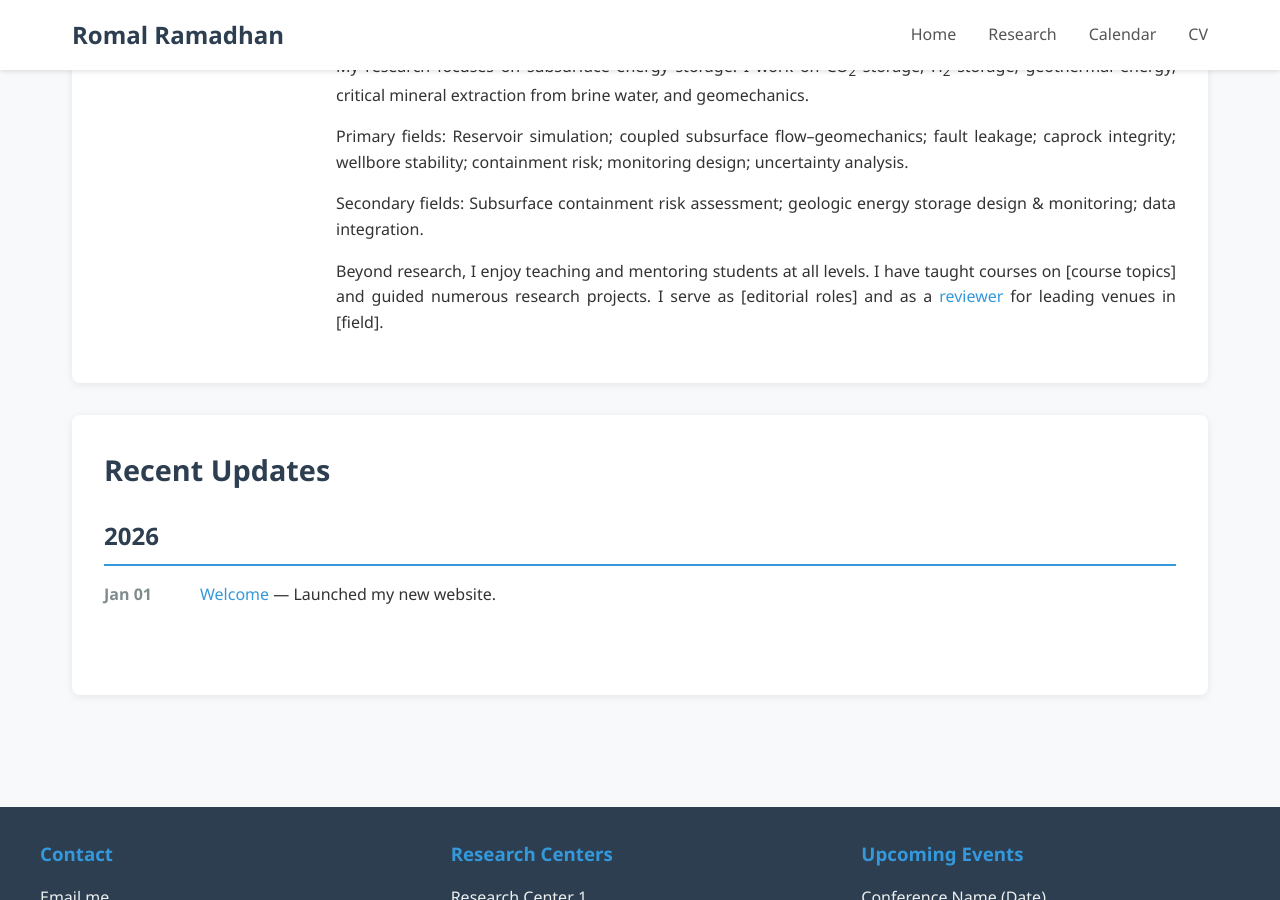
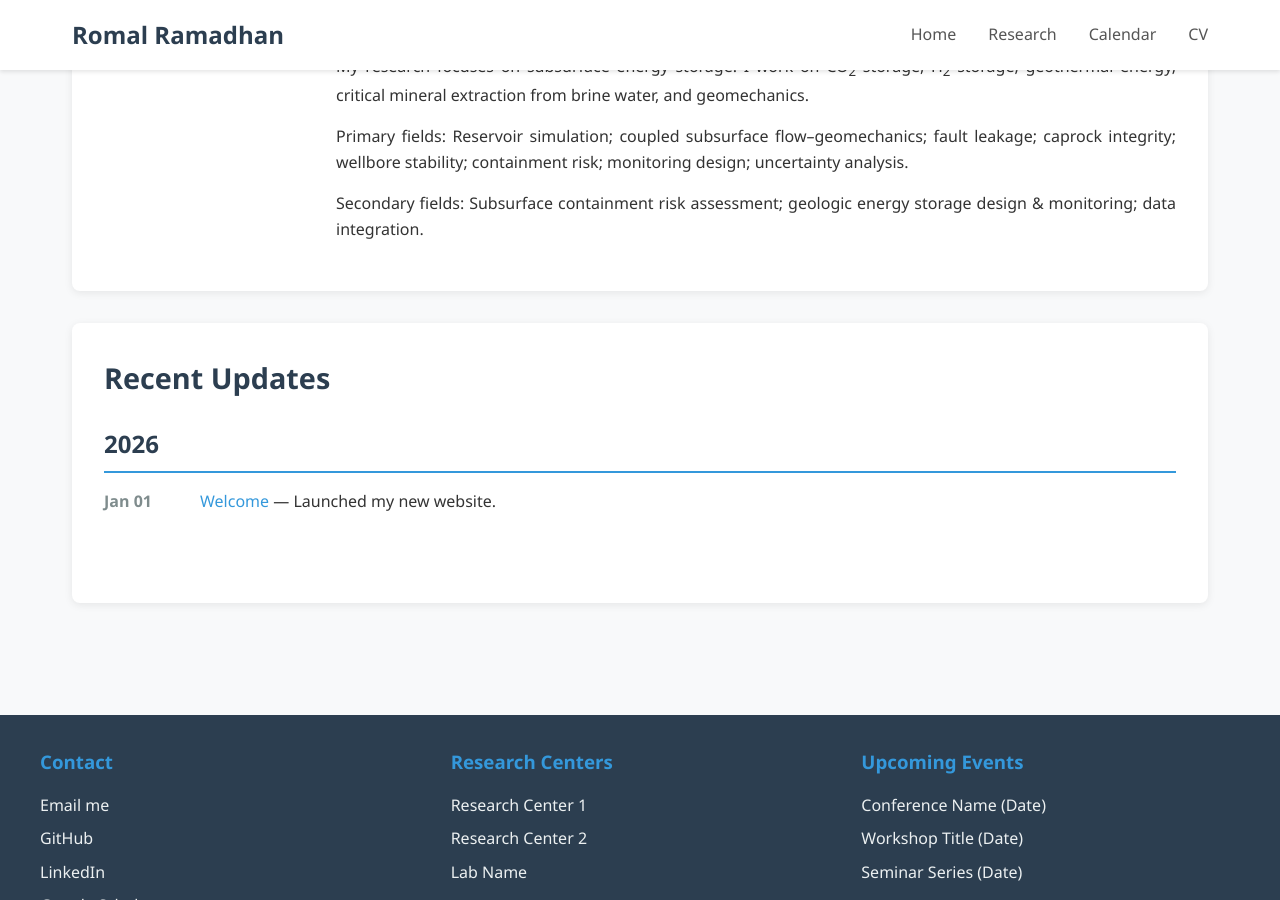
Before and after one commit to romalramadhan29/romalramadhan29.github.io, a Jekyll site: the page built from index.html, in a window 1280 px wide and 900 px high, scrolled down 331 px. Built offline with Jekyll 4.4.1, drawn with Linux system fonts in a browser that asks for light colours; grey boxes are pictures that could not be loaded.

```diff
--- a/index.html
+++ b/index.html
@@ -24,18 +24,15 @@
 
 
         <p id="research">
-
         My research focuses on subsurface energy storage. I work on CO<sub>2</sub> storage,
         H<sub>2</sub> storage, geothermal energy, critical mineral extraction from brine water,
         and geomechanics.
       </p>
-
       <p>
         Primary fields:
         Reservoir simulation; coupled subsurface flow–geomechanics; fault leakage; caprock integrity;
         wellbore stability; containment risk; monitoring design; uncertainty analysis.
       </p>
-
       <p>
         Secondary fields:
         Subsurface containment risk assessment; geologic energy storage design &amp; monitoring;
@@ -43,11 +40,6 @@
       </p>
 
 
-      <p>
-        Beyond research, I enjoy teaching and mentoring students at all levels. I have taught courses
-        on [course topics] and guided numerous research projects. I serve as [editorial roles] and as
-        a <a href="#">reviewer</a> for leading venues in [field].
-      </p>
     </div>
   </div>
 </section>
```
